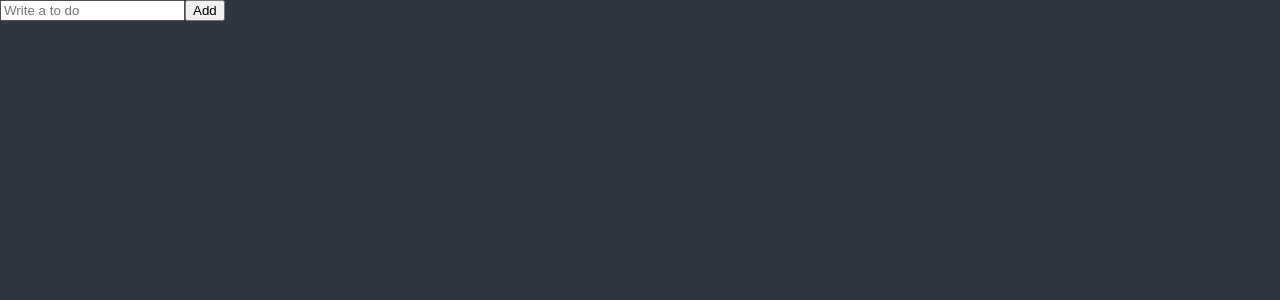
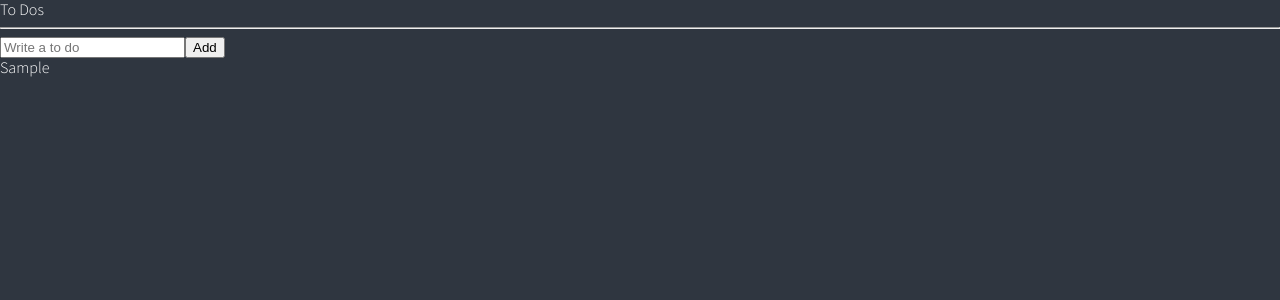
Before and after one commit to seokjuna/react-todo-app, a React (Create React App) app: page / in a window 1280 px wide. Both pictures are taken after typing "Sample" into the empty fields and a click on the button "Add". Shown: the top 300 px of the page. Built offline with nearby package versions, Linux system fonts and the light colour scheme.

Commit message:
4.11 Add To Do

```diff
--- a/src/App.tsx
+++ b/src/App.tsx
@@ -1,5 +1,5 @@
 import { createGlobalStyle } from "styled-components";
-import ToDoList from "./ToDoList";
+import ToDoList from "./components/ToDoList";
 
 const GlobalStyle = createGlobalStyle`
   html, body, div, span, applet, object, iframe,
--- a/src/ToDoList.tsx
+++ /dev/null
@@ -1,29 +0,0 @@
-import { useForm } from "react-hook-form";
-
-interface IForm {
-    toDo: string;
-}
-
-function ToDoList() {
-    const { register, handleSubmit, setValue } = useForm<IForm>();
-    const handleValid = (data: IForm) => {
-        console.log("add to do", data.toDo);
-        setValue("toDo", "");
-    };
-
-    return (
-        <div>
-            <form onSubmit={handleSubmit(handleValid)}>
-                <input
-                    {...register("toDo", {
-                        required: "Please write a To Do",
-                    })}
-                    placeholder="Write a to do"
-                />
-                <button>Add</button>
-            </form>
-        </div>
-    );
-}
-
-export default ToDoList;
--- /dev/null
+++ b/src/components/ToDoList.tsx
@@ -0,0 +1,52 @@
+import { useForm } from "react-hook-form";
+import { atom, useRecoilState } from "recoil";
+
+interface IForm {
+    toDo: string;
+}
+
+interface IToDo {
+    text: string;
+    id: number;
+    category: "TO_DO" | "DOING" | "DONE";
+}
+
+const toDoState = atom<IToDo[]>({
+    key: "toDo",
+    default: [],
+});
+
+function ToDoList() {
+    const [toDos, setToDos] = useRecoilState(toDoState);
+    const { register, handleSubmit, setValue } = useForm<IForm>();
+    const handleValid = ({ toDo }: IForm) => {
+        setToDos((oldToDos) => [
+            { text: toDo, id: Date.now(), category: "TO_DO" },
+            ...oldToDos,
+        ]);
+        setValue("toDo", "");
+    };
+
+    return (
+        <div>
+            <h1>To Dos</h1>
+            <hr />
+            <form onSubmit={handleSubmit(handleValid)}>
+                <input
+                    {...register("toDo", {
+                        required: "Please write a To Do",
+                    })}
+                    placeholder="Write a to do"
+                />
+                <button>Add</button>
+            </form>
+            <ul>
+                {toDos.map((toDo) => (
+                    <li key={toDo.id}>{toDo.text}</li>
+                ))}
+            </ul>
+        </div>
+    );
+}
+
+export default ToDoList;
```
